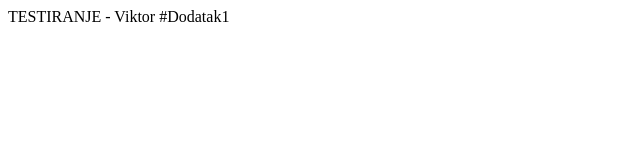
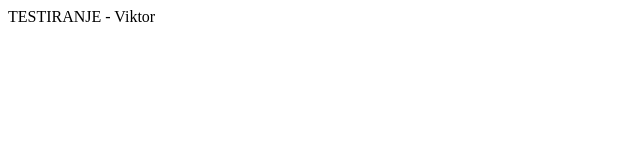
Before and after one commit to ViktorCPS/Viktor_Testiranje, a plain HTML site: page testiranje.html in a window 1280 px wide. Shown: the full height of the page, 0-640 px from the left. Drawn offline with Linux system fonts and the light colour scheme.

Commit message:
Izbrisan dodatak1

```diff
--- a/testiranje.html
+++ b/testiranje.html
@@ -7,6 +7,5 @@
 </head>
 <body>
     TESTIRANJE - Viktor
-	#Dodatak1
 </body>
 </html>
```
